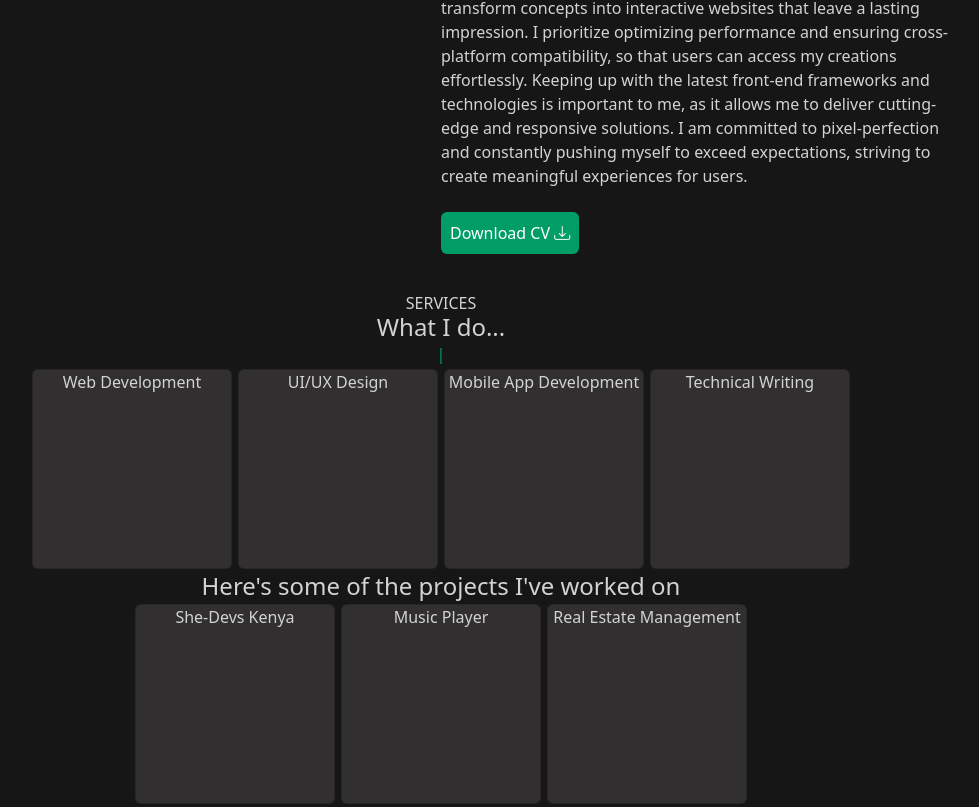
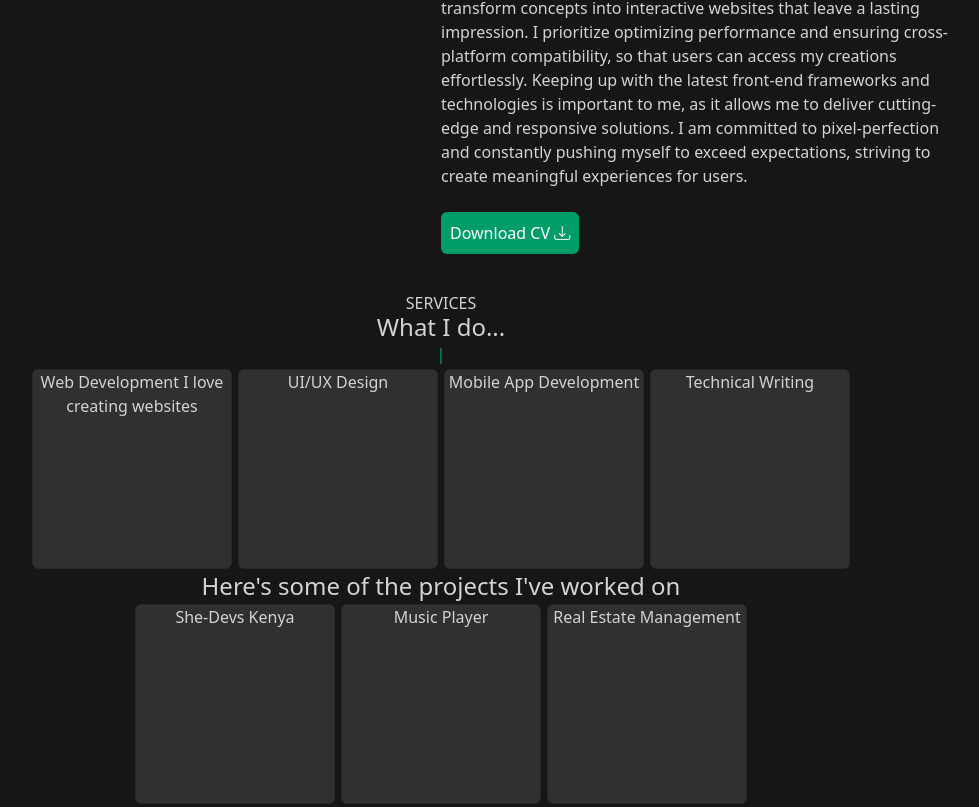
Before and after one commit to Carol254/portfolio, an Angular app: page / in a window 1280 px wide. Shown: the part 1097-1904 px from the top of the page, without its empty margins (199-1178 px from the left). Built offline with nearby package versions, Linux system fonts and the light colour scheme.

Commit message:
few changes made

```diff
--- a/src/app/home/home.component.ts
+++ b/src/app/home/home.component.ts
@@ -27,7 +27,7 @@ export class HomeComponent implements OnInit {
     {
       "img":"",
       "title": "Web Development",
-      "description":""
+      "description":"I love creating websites"
     },
     {
       "img":"",
```
